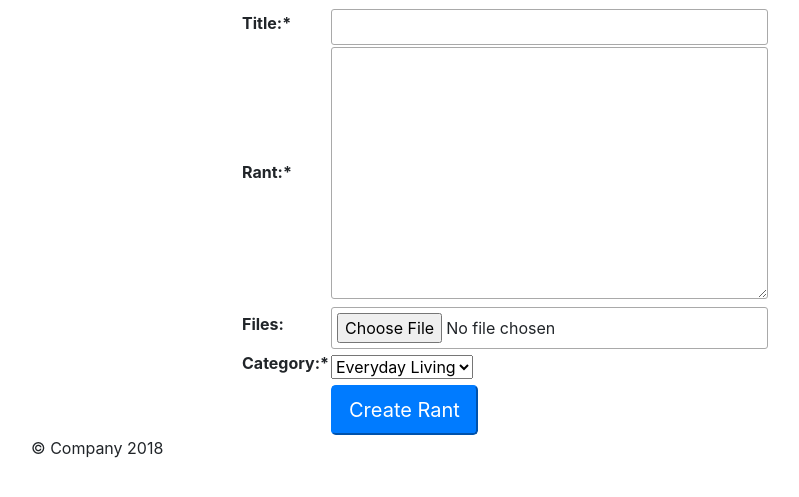
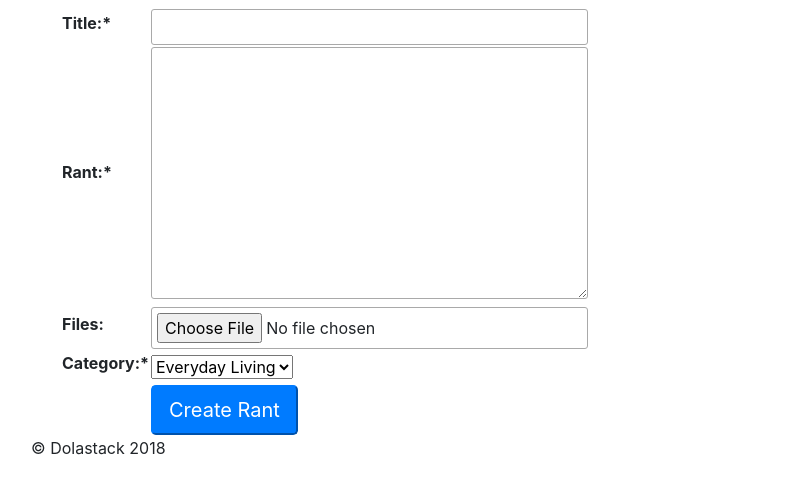
Before and after one commit to dolastack/naijarants, a Django app: page /rant/new in a window 1280 px wide. Shown: the part 56-553 px from the top of the page, without its empty margins (54-853 px from the left). Run offline with Django 3.2, Linux system fonts and the light colour scheme; parts of the project's set-up code (start-up, migrations or seed data) failed here and were passed over; some libraries are stand-ins or nearby versions.

Commit message:
frontend

```diff
--- a/templates/base.html
+++ b/templates/base.html
@@ -91,10 +91,11 @@
 
       </div>
       </div> <!-- main container end -->
+
     </main>
 
     <footer class="container">
-      <p>&copy; Company 2018</p>
+      <p>&copy; Dolastack 2018</p>
     </footer>
 
     <!-- Bootstrap core JavaScript
--- a/templates/rants/new_rant.html
+++ b/templates/rants/new_rant.html
@@ -3,7 +3,7 @@
 {% block content %}
 
 
-<div class="container col-xl-8 align-self-center">
+<div class="container">
 
 <form method="post" action="{% url 'rants_new_rant' %}" enctype="multipart/form-data" class="font-weight-bold align-text-top align-items-start">
   {% csrf_token %}
```
